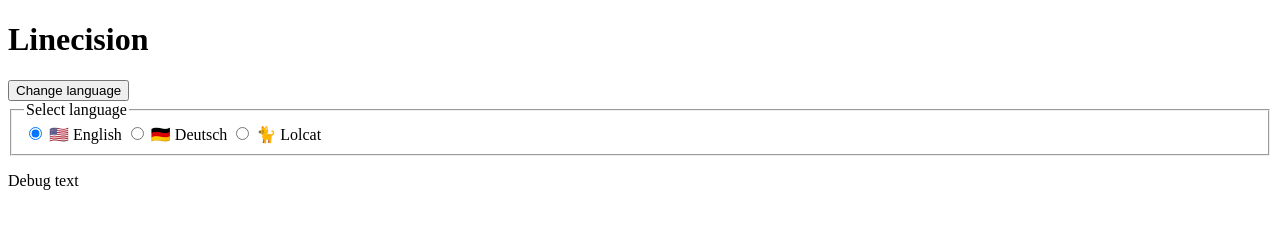
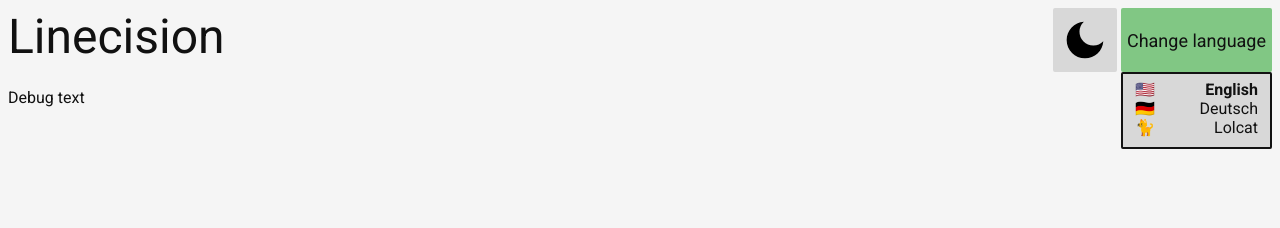
Before and after one commit to FloezeTv/Linecision, a plain HTML site: page index.html in a window 1280 px wide. Both pictures are taken after a click on the button "Change language". Drawn offline with Linux system fonts and the light colour scheme.

Commit message:
Added better styles and a theme

```diff
--- a/i18n/i18n.js
+++ b/i18n/i18n.js
@@ -28,9 +28,9 @@ const updateI18N = () => {
     load_language('en').then(defaultLanguage => {
         load_language(language).then(languageDict => Object.assign({}, defaultLanguage, languageDict)).then(languageDict => {
             console.log(`loaded language '${language}':`, languageDict);
-            const elements = document.querySelectorAll("[data-i18n]");
+            const elements = document.querySelectorAll('[data-i18n]');
             elements.forEach(element => {
-                const text = element.dataset.i18n.split(".").reduce((obj, i) => obj[i], languageDict);
+                const text = element.dataset.i18n.split('.').reduce((obj, i) => obj[i], languageDict);
                 if (text)
                     element.innerHTML = text;
             });
--- a/index.html
+++ b/index.html
@@ -9,32 +9,60 @@
     <link href="style.css" rel="stylesheet">
     <script src="script.js"></script>
     <script src="/i18n/i18n.js"></script>
+    <script src="/theme.js"></script>
 </head>
 
-<body>
+<body class="light">
     <!-- header -->
     <header>
-        <h1 data-i18n="title"></h1>
-    </header>
+        <h1 class="title" data-i18n="title"></h1>
+
+        <div class="spacer"></div>
+
+        <!-- theme selection -->
+        <button class="gray" onclick="changeTheme()"
+            style="display: flex; align-items: center; justify-content: center; padding: 3px; width: 64px; height: 64px;">
+            <img class="hide-light" alt="L" src="/icons/sun-fill.svg" height="75%" style="filter: invert();" />
+            <img class="hide-dark" alt="D" src="/icons/moon-fill.svg" height="75%" />
+        </button>
 
         <!-- Language selection -->
-    <button onclick="document.getElementById('change-language').classList.toggle('invisible')" data-i18n="language.change"></button>
-    <fieldset id="change-language" class="invisible"
-        onchange="changeLanguage([...document.getElementById('change-language').getElementsByTagName('input')].filter(e => e.checked)[0].value);">
+        <div style="position: relative;">
+            <button class="primary" onclick="document.getElementById('change-language').classList.toggle('invisible')"
+                data-i18n="language.change" style="height:100%;"></button>
+            <fieldset id="change-language" class="gray invisible"
+                onchange="changeLanguage([...document.getElementById('change-language').getElementsByTagName('input')].filter(e => e.checked)[0].value);"
+                onmouseout="const el = event.toElement || event.relatedTarget; if(this == el || this.contains(el)) return; document.getElementById('change-language').classList.add('invisible');">
                 <legend data-i18n="language.selection.title"></legend>
                 <input type="radio" id="change-language-en" name="language" value="en">
-        <label for="change-language-en">&#127482;&#127480; English</label>
+                <div class="label">
+                    <label for="change-language-en">&#127482;&#127480;</label>
+                    <label for="change-language-en">English</label>
+                </div>
                 <input type="radio" id="change-language-de" name="language" value="de">
-        <label for="change-language-de">&#127465;&#127466; Deutsch</label>
+                <div class="label">
+                    <label for="change-language-de">&#127465;&#127466;</label>
+                    <label for="change-language-de">Deutsch</label>
+                </div>
                 <input type="radio" id="change-language-ca" name="language" value="ca">
-        <label for="change-language-ca">&#128008; Lolcat</label>
+                <div class="label">
+                    <label for="change-language-ca">&#128008;</label>
+                    <label for="change-language-ca">Lolcat</label>
+                </div>
                 <script type="text/javascript">
                     document.getElementById('change-language-' + detectLanguage()).checked = true;
                 </script>
             </fieldset>
+        </div>
+    </header>
+
+    <!-- call init funcitons that need the body to exist -->
+    <script type="text/javascript">
+        updateTheme();
+    </script>
 
     <!-- debug -->
-    <p data-i18n="i18n.debug"></p>
+    <p data-i18n="i18n.debug" style="animation: fade-display 10s ease;"></p>
 </body>
 
 </html>
--- a/style.css
+++ b/style.css
@@ -1,3 +1,150 @@
+@import url('https://fonts.googleapis.com/css2?family=Roboto:ital,wght@0,100;0,300;0,400;0,500;0,700;0,900;1,100;1,300;1,400;1,500;1,700;1,900&display=swap');
+
+* {
+    font-family: 'Roboto', sans-serif;
+    /* border: 1px solid red; */
+}
+
+/* themes */
+
+body, .light {
+    --color-primary: #81c784;
+    --color-primary-border: #519657;
+    --color-primary-foreground: #111;
+
+    --color-secondary: #4fc3f7;
+    --color-secondary-border: #0093c4;
+    --color-secondary-foreground: #111;
+
+    --color-gray: #d8d8d8;
+    --color-gray-border: #121212;
+    --color-gray-foreground: #111;
+
+    --color-background: #f5f5f5;
+    --color-foreground: #111;
+}
+
+.dark {
+    --color-primary: #1b5e20;
+    --color-primary-border: #4c8c4a;
+    --color-primary-foreground: #eee;
+
+    --color-secondary: #01579b;
+    --color-secondary-border: #4f83cc;
+    --color-secondary-foreground: #eee;
+
+    --color-gray: #323232;
+    --color-gray-border: #484848;
+    --color-gray-foreground: #eee;
+
+    --color-background: #212121;
+    --color-foreground: #eee;
+}
+
+.primary {
+    background-color: var(--color-primary);
+    border-color: var(--color-primary-border);
+    color: var(--color-primary-foreground);
+}
+
+.secondary {
+    background-color: var(--color-secondary);
+    border-color: var(--color-secondary-border);
+    color: var(--color-secondary-foreground);
+}
+
+.gray {
+    background-color: var(--color-gray);
+    border-color: var(--color-gray-border);
+    color: var(--color-gray-foreground);
+}
+
+body {
+    background: var(--color-background);
+    color: var(--color-foreground);
+}
+
+/* visibility */
+
+.dark .hide-dark {
+    display: none !important;
+}
+
+.light .hide-light {
+    display: none !important;
+}
+
 .invisible {
+    display: none !important;
+}
+
+
+
+button {
+    border: none;
+    border-radius: 2px;
+    font-weight: 400;
+    font-size: 18px;
+    cursor: pointer;
+}
+
+.spacer {
+    flex-grow: 1;
+}
+
+header {
+    display: flex;
+    align-items: stretch;
+    justify-content: space-between;
+    flex-wrap: wrap;
+    padding: 0px;
+    margin: 0px;
+    gap: 4px;
+}
+
+header * {
+    margin: 0px;
+}
+
+#change-language {
+    position: absolute;
+    display: flex;
+    flex-direction: column;
+    align-items: flex-start;
+    border-width: 2px;
+    border-style: solid;
+    border-radius: 2px;
+    right: 0px;
+    left: 0px;
+}
+
+#change-language > legend {
+    display: none;
+    text-align: center;
+}
+
+#change-language > input {
     display: none;
 }
+
+#change-language input[type="radio"] + div.label {
+    width: 100%;
+    display: flex;
+    gap: 8px;
+    flex-direction: row;
+    align-items: center;
+    justify-content: space-between;
+}
+
+#change-language input[type="radio"] + div.label * {
+    cursor: pointer;
+}
+
+#change-language input[type="radio"]:checked + div.label {
+    font-weight: bold;
+}
+
+h1.title {
+    font-size: 48px;
+    font-weight: 400;
+}
--- /dev/null
+++ b/theme.js
@@ -0,0 +1,35 @@
+const changeTheme = () => {
+    const theme = localStorage.getItem('theme');
+    if (theme && theme.toLowerCase() === 'dark') {
+        // dark theme was set
+        localStorage.setItem('theme', 'light');
+    } else {
+        // light, no or invalid theme was set
+        localStorage.setItem('theme', 'dark');
+    }
+    updateTheme();
+}
+
+const updateTheme = () => {
+    const theme = localStorage.getItem('theme');
+    if (theme && theme.toLowerCase() === 'dark') {
+        // dark theme is set
+        document.body.classList.remove('light');
+        document.body.classList.add('dark');
+    } else {
+        // light, no or invalid theme is set
+        document.body.classList.remove('dark');
+        document.body.classList.add('light');
+    }
+}
+
+const saveUserTheme = () => {
+    if (window.matchMedia && window.matchMedia('(prefers-color-scheme: dark)').matches) {
+        localStorage.setItem('theme', 'dark');
+    } else {
+        localStorage.setItem('theme', 'light');
+    }
+}
+
+if (!localStorage.getItem('theme'))
+    saveUserTheme();
```
Also changed, not shown: icons/moon-fill.svg (added), icons/sun-fill.svg (added), 1 other file. Lines whose indentation alone changed are shown as unchanged.
